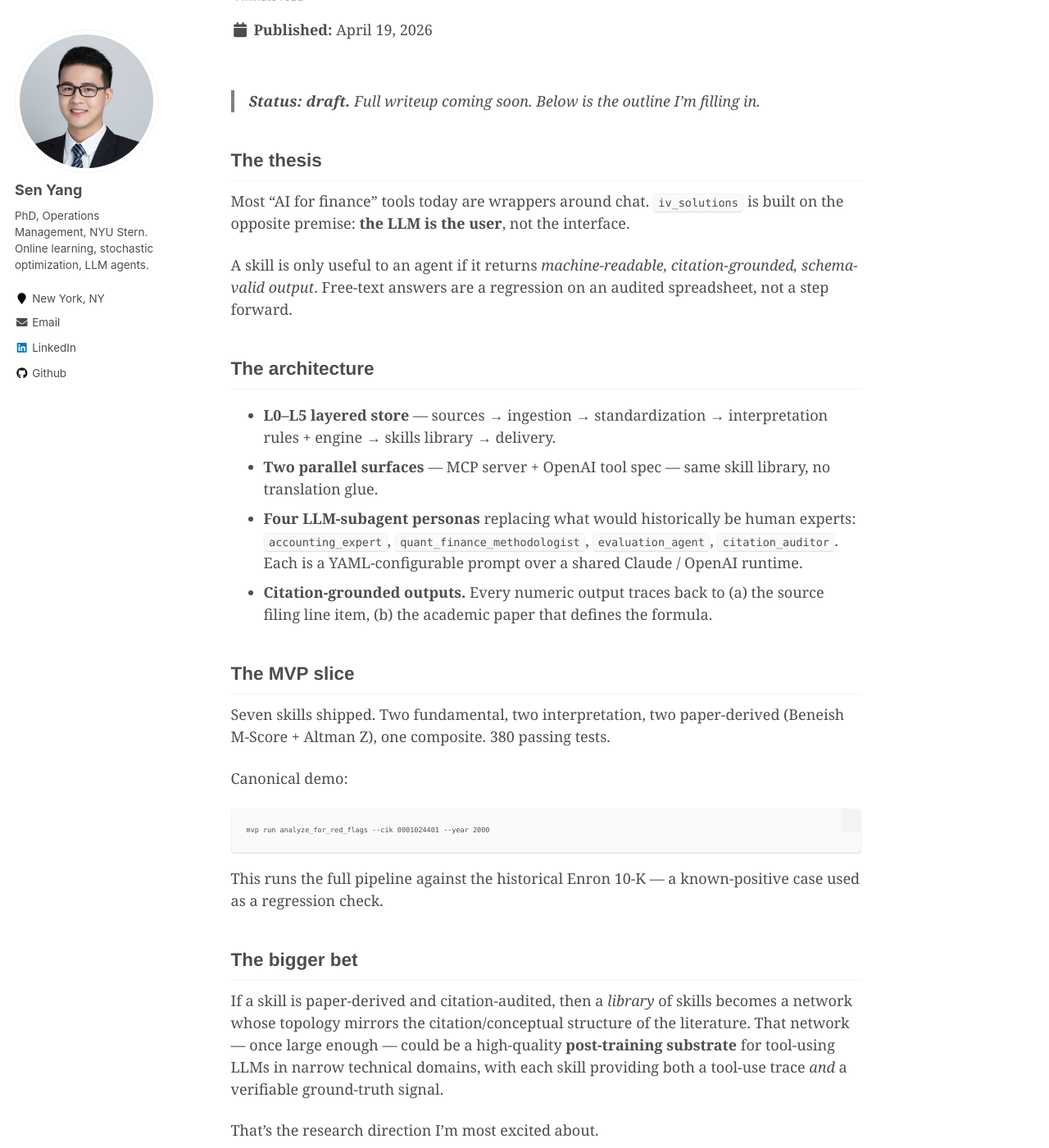
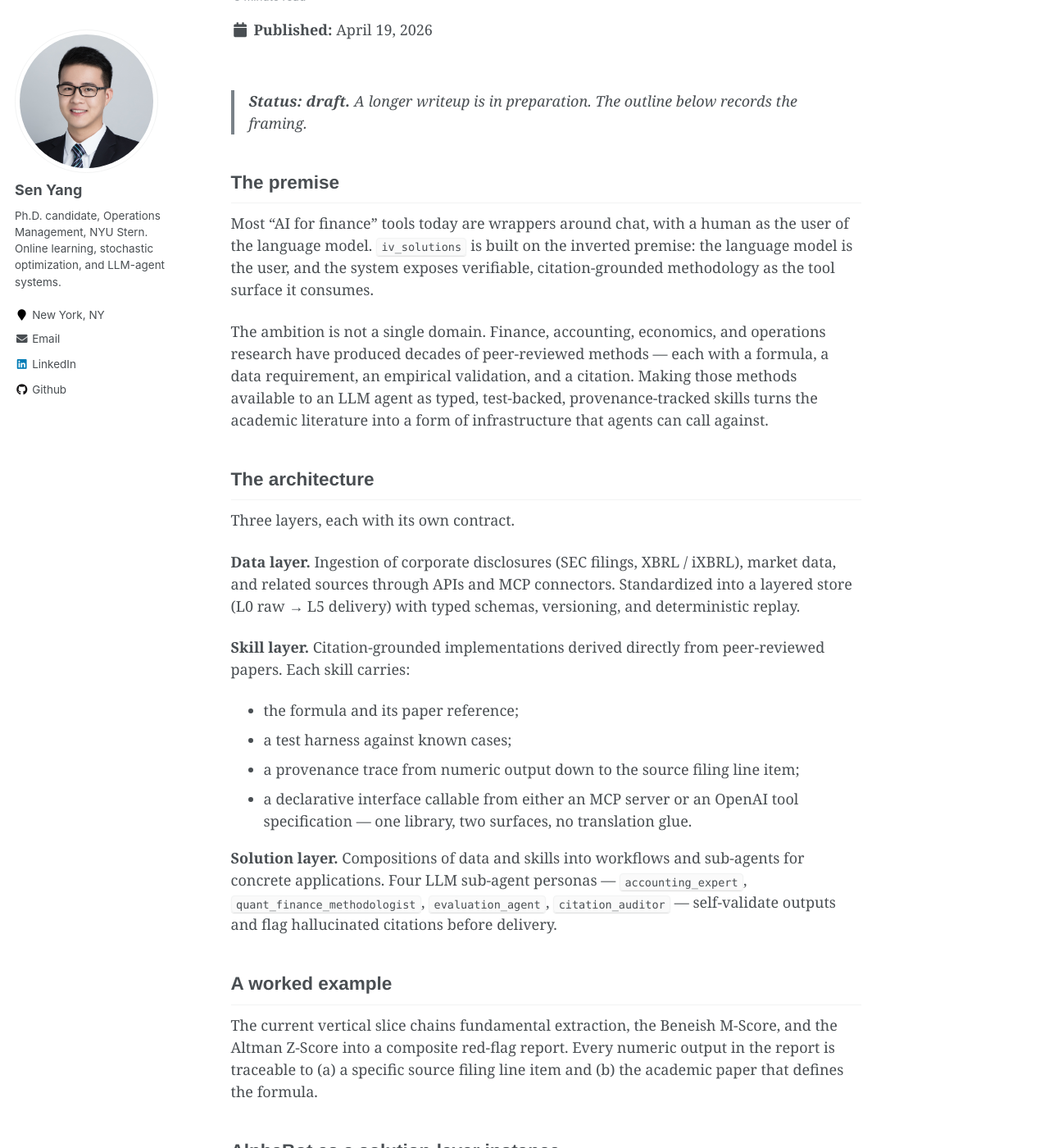
Before and after one commit to SenYangOM/SenYangOM.github.io, a Jekyll site: the page built from _posts/2026-04-19-iv-solutions-architecture.md, in a window 1280 px wide and 1400 px high, scrolled down 196 px. Shown: the whole window at 82% size. Built offline with Jekyll 4.4.1, drawn with Linux system fonts in a browser that asks for light colours; some of the changed text lies outside the part shown.

Commit message:
Reframe site around iv_solutions three-layer architecture
Rewrite landing page, projects page, and the two related blog posts
to present iv_solutions as a cross-domain framework (data / skill /
solution layers) for peer-reviewed methodology as an LLM-agent tool
surface, with AlphaBot positioned as one solution-layer instance.
Remove Recent News and Academic Service sections; tighten language
throughout and drop numeric brag from the landing page.

````diff
--- a/_config.yml
+++ b/_config.yml
@@ -10,7 +10,7 @@ locale                   : "en-US"
 title                    : "Sen Yang"
 title_separator          : "-"
 name                     : &name "Sen Yang"
-description              : &description "PhD, Operations Management, NYU Stern. Online learning, stochastic optimization, LLM agents."
+description              : &description "Ph.D. candidate, Operations Management, NYU Stern. Online learning, stochastic optimization, and LLM-agent systems."
 url                      : https://senyangom.github.io # the base hostname & protocol for your site
 baseurl                  : "" # the subpath of your site, e.g. "/blog"
 repository               : "SenYangOM/SenYangOM.github.io"
@@ -79,7 +79,7 @@ analytics:
 author:
   name             : "Sen Yang"
   avatar           : "profile.jpg"
-  bio              : "PhD, Operations Management, NYU Stern. Online learning, stochastic optimization, LLM agents."
+  bio              : "Ph.D. candidate, Operations Management, NYU Stern. Online learning, stochastic optimization, and LLM-agent systems."
   location         : "New York, NY"
   employer         :
   pubmed           :
--- a/_pages/projects.md
+++ b/_pages/projects.md
@@ -7,35 +7,27 @@ author_profile: true
 
 {% include base_path %}
 
-## [iv_solutions — agent-native accounting interpretation](https://github.com/SenYangOM/iv_solutions)
-*Founder & lead engineer, 2025–present*
+## [iv_solutions](https://github.com/SenYangOM/iv_solutions)
+*2025–present*
 
-A machine-readable accounting-interpretation service designed to be consumed by LLM agents as a first-class user. The system ingests SEC filings (XBRL / iXBRL), standardizes them into a layered store (L0 sources → L5 delivery), and exposes a **library of paper-derived skills** — each skill grounded in a peer-reviewed methodology, with provenance and citation auditing built in.
+A system for treating peer-reviewed methodology — across finance, accounting, economics, and operations research — as a first-class tool surface for LLM agents. The architecture is three-layered:
 
-**What's interesting about it:**
+- **Data layer.** Ingestion of corporate disclosures (SEC filings, XBRL / iXBRL), market data, and related sources through APIs and MCP connectors, standardized into a layered store (L0 raw → L5 delivery) with typed schemas and deterministic replay.
+- **Skill layer.** A library of citation-grounded, test-verified implementations derived directly from peer-reviewed papers. Each skill carries its formula, its paper reference, its test harness, and a provenance trace from numeric output down to the source filing line item.
+- **Solution layer.** Compositions of data and skills into workflows and sub-agents for concrete applications — for example, a composite red-flag report that chains fundamental extraction, Beneish M-Score, and Altman Z-Score into a citation-auditable narrative.
 
-* **Agent-native architecture.** Two parallel surfaces — MCP server + OpenAI tool spec — so the same skill library is callable by Claude Code, ChatGPT, and any MCP client without translation glue.
-* **Paper-derived skills.** The MVP ships seven skills including a vertical slice of the **Beneish M-Score** and **Altman Z-Score** end-to-end, with each numeric output traceable back to the source filing line item *and* the academic paper that defines the formula.
-* **LLM-subagent personas replace human experts.** Four YAML-configurable personas — `accounting_expert`, `quant_finance_methodologist`, `evaluation_agent`, `citation_auditor` — let the system self-validate, catch hallucinated citations, and gate outputs on a per-skill rubric.
-* **Closed-loop on Enron 2000.** Canonical demo (`mvp run analyze_for_red_flags --cik 0001024401 --year 2000`) produces a citation-grounded red-flag report on the historical Enron 10-K — a known-positive case used as a regression check on the interpretation engine.
-* **380 passing tests** across the L0–L5 stack.
+Two parallel tool surfaces — an MCP server and an OpenAI tool specification — expose the skill library to any compatible agent runtime without translation glue. Four LLM sub-agent personas (`accounting_expert`, `quant_finance_methodologist`, `evaluation_agent`, `citation_auditor`) self-validate outputs and flag hallucinated citations before delivery.
 
-The project explores a research thesis I find under-explored: that a **network of paper-derived skills** — where the topology mirrors the citation/conceptual structure of the literature — could serve as a high-quality **post-training substrate** for tool-using LLMs in narrow technical domains.
+A research direction that motivates the broader project is the use of **academic citation networks** — the topology of how ideas build from primitive to composite methods — as a structured post-training substrate for tool-using LLMs.
 
 ---
 
-## AlphaBot — multi-LLM agent for systematic alpha discovery
+## AlphaBot
 *Quantitative Research Intern, Cubist (Point72), Sep 2025 – Feb 2026*
 
-A multi-LLM agent pipeline for discovering and validating explainable trading strategies on US equities. Built end-to-end with closed-loop validation against real backtests at hedge-fund production scale.
+A concrete instance of the *iv_solutions* solution layer, specialized to systematic alpha discovery on US equities. Four language models — Claude Opus, Sonnet, OpenAI, and Gemini — propose candidate factor expressions, conditioned on a declarative primitive library. Proposals are parsed, syntactically repaired, and backtested under train/validate splits with overfitting-aware selection (rolling-period statistical validation, odd/even-sample consistency checks, joint train/validate Sharpe thresholds). Survivors are parameter-tuned and evaluated on an out-of-sample holdout; a harness calibrated to hedge-fund-grade quant-research review — not the language model — decides what survives. Downstream, surviving factors feed ensemble prediction models across regression families, loss functions, and targets.
 
-**What's interesting about it:**
-
-* **Six-stage pipeline with closed-loop validation.** *Brainstorm* (4 LLMs in parallel: Claude Opus, Sonnet, OpenAI, Gemini) → *consolidate* → *parse-and-fix* → *backtest with train/validate splits* → *parameter tuning* → *out-of-sample 2026 holdout*. The harness — not the LLM — decides which alphas survive.
-* **80+ validated meta-alphas** across categories: momentum, mean reversion, liquidity, information flow, and other risk factors. Each meta-alpha expanded into broad downstream families with automatic code implementation.
-* **Robust selection beyond single-period Sharpe.** Rolling-period statistical validation, odd/even split overfitting controls (e.g., `odd_close_sr × even_close_sr > 0.34`), and joint thresholds on train/validate samples to minimize overfitting to a single regime.
-* **Ensemble combination layer.** Trained downstream prediction models that combine surviving alphas across regression families, loss functions, and targets — promising Sharpe ratios attained on both large- and small-cap US equities.
-* **Cross-market validation.** The same pipeline architecture is also running on my own self-funded crypto trading account (mid-frequency, ~55% returns over the trailing 12 months on a $10K test account; 18-month track record available on request).
+The same architecture also runs on an independent self-funded crypto research account outside Cubist, as a cross-market validation of the scaffolding.
 
 *A sanitized technical writeup is forthcoming — pending Cubist review.*
 
@@ -46,9 +38,9 @@ A multi-LLM agent pipeline for discovering and validating explainable trading st
 ### Adaptive Gradient Descent Algorithms for Online Optimization in Operations
 *Sen Yang, Jinzhi Bu, Siyi Wang. Working paper, 2024–.*
 
-Adaptive online stochastic gradient descent for non-stationary environments, achieving state-of-the-art sublinear regret **even when environmental variation is unknown**. Applications to multi-product inventory control, portfolio selection, and broader online convex optimization problems. *arXiv preprint forthcoming.*
+Adaptive online stochastic gradient descent for non-stationary environments, achieving state-of-the-art sublinear regret **even when the magnitude of environmental variation is unknown a priori**. Applications to multi-product inventory control, portfolio selection, and broader online convex optimization problems. *arXiv preprint forthcoming.*
 
 ### Online Gradient Descent for Multi-Item E-commerce Order Fulfillment
 *Sen Yang, Divya Singhvi, Jiawei Zhang. Working paper, 2024–.*
 
-A primal–dual online gradient descent algorithm for the large-scale e-commerce fulfillment problem. The algorithm maintains dual prices for inventory using the **gap between primal solutions and actual fulfillment decisions** as the gradient signal — sidestepping the need for a separate dual oracle. *arXiv preprint forthcoming.*
+A primal–dual online gradient descent algorithm for the large-scale e-commerce fulfillment problem. The algorithm maintains dual prices for inventory using the gap between LP-relaxed primal solutions and actual fulfillment decisions as the gradient signal, sidestepping the need for a separate dual oracle. *arXiv preprint forthcoming.*
--- a/_posts/2026-04-19-iv-solutions-architecture.md
+++ b/_posts/2026-04-19-iv-solutions-architecture.md
@@ -1,44 +1,50 @@
 ---
-title: "iv_solutions: building accounting interpretation as an LLM-native skill library"
+title: "iv_solutions: peer-reviewed methodology as a tool surface for LLM agents"
 date: 2026-04-19
 permalink: /posts/2026/04/iv-solutions-architecture/
 tags:
   - llm-agents
   - architecture
-  - accounting
   - mcp
+  - tool-use
 ---
 
-> **Status: draft.** Full writeup coming soon. Below is the outline I'm filling in.
+> **Status: draft.** A longer writeup is in preparation. The outline below records the framing.
 
-## The thesis
+## The premise
 
-Most "AI for finance" tools today are wrappers around chat. `iv_solutions` is built on the opposite premise: **the LLM is the user**, not the interface.
+Most "AI for finance" tools today are wrappers around chat, with a human as the user of the language model. `iv_solutions` is built on the inverted premise: the language model is the user, and the system exposes verifiable, citation-grounded methodology as the tool surface it consumes.
 
-A skill is only useful to an agent if it returns *machine-readable, citation-grounded, schema-valid output*. Free-text answers are a regression on an audited spreadsheet, not a step forward.
+The ambition is not a single domain. Finance, accounting, economics, and operations research have produced decades of peer-reviewed methods — each with a formula, a data requirement, an empirical validation, and a citation. Making those methods available to an LLM agent as typed, test-backed, provenance-tracked skills turns the academic literature into a form of infrastructure that agents can call against.
 
 ## The architecture
 
-* **L0–L5 layered store** — sources → ingestion → standardization → interpretation rules + engine → skills library → delivery.
-* **Two parallel surfaces** — MCP server + OpenAI tool spec — same skill library, no translation glue.
-* **Four LLM-subagent personas** replacing what would historically be human experts: `accounting_expert`, `quant_finance_methodologist`, `evaluation_agent`, `citation_auditor`. Each is a YAML-configurable prompt over a shared Claude / OpenAI runtime.
-* **Citation-grounded outputs.** Every numeric output traces back to (a) the source filing line item, (b) the academic paper that defines the formula.
+Three layers, each with its own contract.
 
-## The MVP slice
+**Data layer.** Ingestion of corporate disclosures (SEC filings, XBRL / iXBRL), market data, and related sources through APIs and MCP connectors. Standardized into a layered store (L0 raw → L5 delivery) with typed schemas, versioning, and deterministic replay.
 
-Seven skills shipped. Two fundamental, two interpretation, two paper-derived (Beneish M-Score + Altman Z), one composite. 380 passing tests.
+**Skill layer.** Citation-grounded implementations derived directly from peer-reviewed papers. Each skill carries:
 
-Canonical demo:
-```
-mvp run analyze_for_red_flags --cik 0001024401 --year 2000
-```
-This runs the full pipeline against the historical Enron 10-K — a known-positive case used as a regression check.
+- the formula and its paper reference;
+- a test harness against known cases;
+- a provenance trace from numeric output down to the source filing line item;
+- a declarative interface callable from either an MCP server or an OpenAI tool specification — one library, two surfaces, no translation glue.
 
-## The bigger bet
+**Solution layer.** Compositions of data and skills into workflows and sub-agents for concrete applications. Four LLM sub-agent personas — `accounting_expert`, `quant_finance_methodologist`, `evaluation_agent`, `citation_auditor` — self-validate outputs and flag hallucinated citations before delivery.
 
-If a skill is paper-derived and citation-audited, then a *library* of skills becomes a network whose topology mirrors the citation/conceptual structure of the literature. That network — once large enough — could be a high-quality **post-training substrate** for tool-using LLMs in narrow technical domains, with each skill providing both a tool-use trace *and* a verifiable ground-truth signal.
+## A worked example
 
-That's the research direction I'm most excited about.
+The current vertical slice chains fundamental extraction, the Beneish M-Score, and the Altman Z-Score into a composite red-flag report. Every numeric output in the report is traceable to (a) a specific source filing line item and (b) the academic paper that defines the formula.
+
+## AlphaBot as a solution-layer instance
+
+*AlphaBot*, the multi-LLM pipeline for systematic alpha discovery I built at Cubist (Point72), is one concrete instance of the solution layer — specialized to US-equities alpha research. The same scaffolding — data layer + skill library + composed sub-agents + evaluation harness — underpins both the accounting-interpretation vertical and the alpha-research vertical, which is the point of the three-layer framing: the solution layer is where domains diverge; the data and skill layers are shared infrastructure.
+
+## The research direction
+
+If skills are paper-derived and citation-audited, a *library* of skills is more than a collection — it is a graph whose topology mirrors the citation and conceptual structure of the underlying literature. That graph is, in principle, a structured post-training substrate for tool-using LLMs: each skill supplies both a tool-use trace and a verifiable ground-truth signal, and the citation topology supplies a natural curriculum from primitive methods to composite ones.
+
+This is the research direction I find most promising and the reason the broader framework exists.
 
 ---
 
````
Also changed, not shown: _pages/about.md (+7 -14 lines), _pages/cv.md (+1 -1 lines), _posts/2026-04-19-alphabot-multi-llm-alpha-discovery.md (+18 -16 lines).
